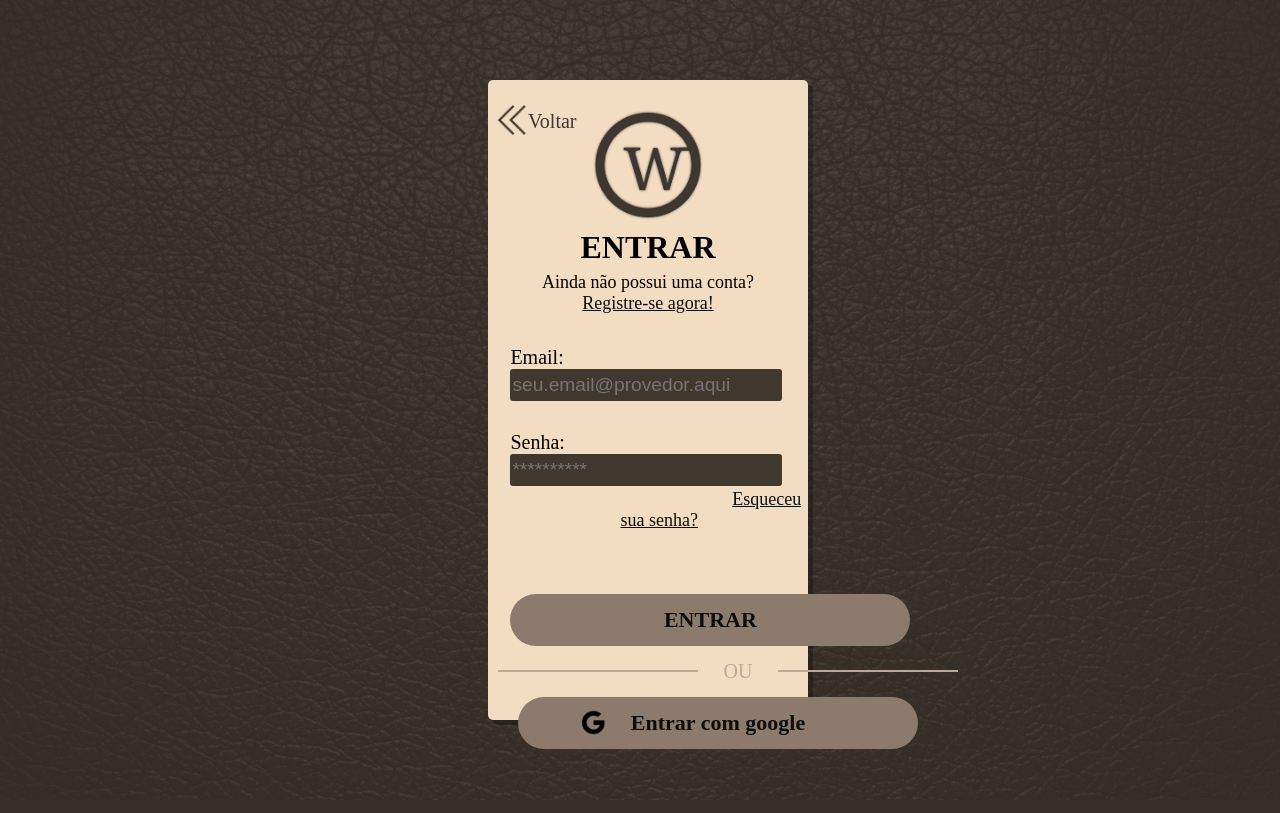
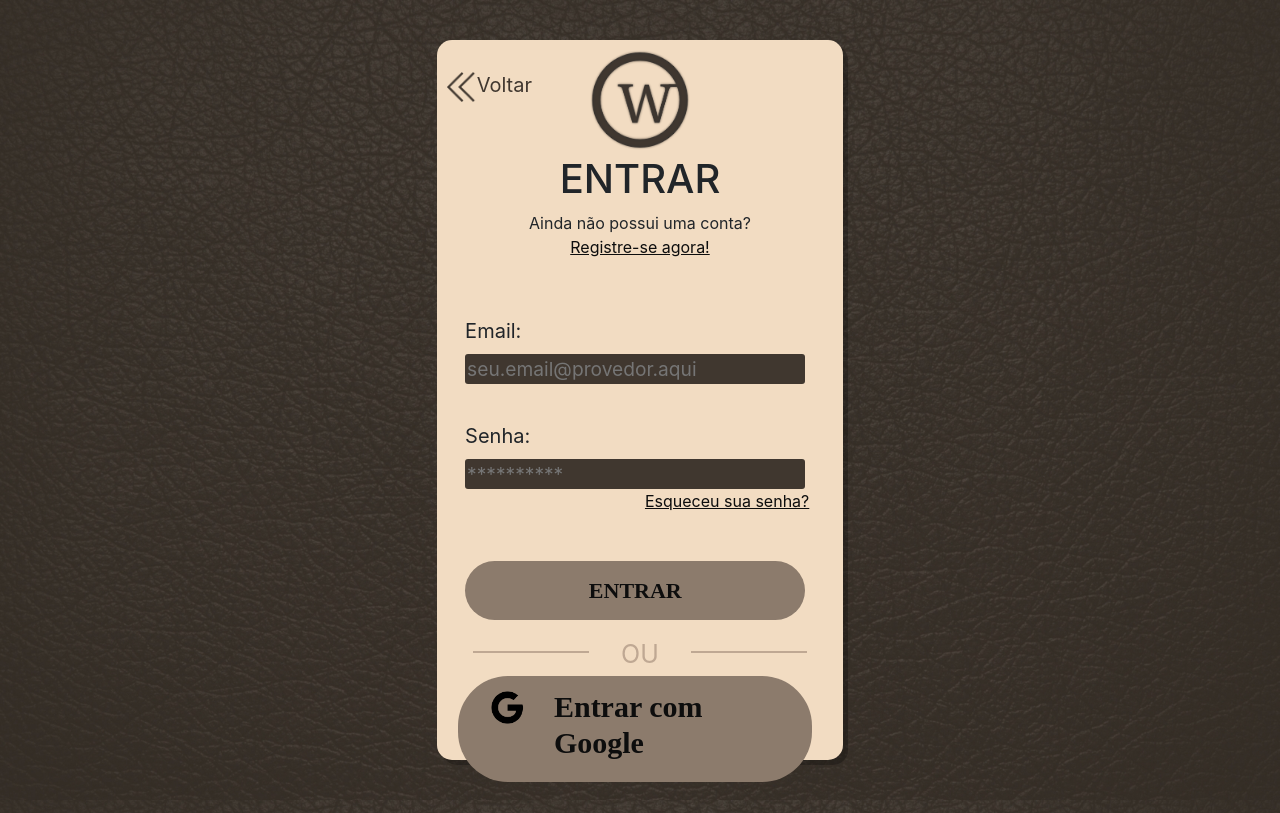
Before and after one commit to fmaachadoo/Werk-UNB-Requisitos-de-Software-2020.2, a Django app: page /login in a window 1280 px wide. Run offline with Django 3.2, Linux system fonts and the light colour scheme; some libraries are stand-ins or nearby versions; some web fonts are replaced.

Commit message:
converted login page to bootstrap

```diff
--- a/src/static/css/general.css
+++ b/src/static/css/general.css
@@ -124,7 +124,7 @@ form input[type='password']{
 
     font-weight: 800;
     font-size: 22px;
-    width: 400px;
+    width: 90%;
 
     margin-bottom: 8%;
 
@@ -133,35 +133,27 @@ form input[type='password']{
 
 .entrarBtn:hover{
     background-color: #BFA893;
+    color: #0d0d0d;
+    text-decoration: none;
 }
 
 
 .line{
     height: 2px;
-    width: 460px;
+    width: 100%;
 
-    margin-left: 10px;
-
-    text-align: center;
+    margin-bottom: 20%;
 
     background-color: #BFA893;
-
-    margin-bottom: 8%;
 }
 
 .tag{
-    position: absolute;
     text-align: center;
 
-    height: 30px;
-    width: 40px;
 
-    margin-left: 200px;
-    margin-top: -10px;
+    margin-top: -15px;
 
-    padding: 0px 20px 0px 20px;
-
-    font-size: 20px;
+    font-size: 25px;
 
     color: #BFA893;
     background-color: #F2DCC2;
@@ -169,5 +161,4 @@ form input[type='password']{
 
 .btnLogo{
     height: 25px;
-    position: absolute;
 }
--- a/src/static/css/login.css
+++ b/src/static/css/login.css
@@ -1,18 +1,12 @@
 .loginCard{
-    max-height: 40vw;
-    max-width: 25vw;
+    height: 90vh;
+    width: 100%;
 
-    min-height: 80vh;
-    min-width: 40vh;
-
-    border-radius: 5px;
+    border-radius: 15px;
 
     box-shadow: 5px 5px rgba(0, 0, 0, 0.253);
 
     background-color: #F2DCC2;
-
-    margin-left: 37.5vw;
-    margin-top: 10vh;
 }
 
 .loginCard h1{
@@ -21,22 +15,16 @@
     text-align: center;
 }
 
-p{
-    font-size: 18px;
-    text-align: center;
-
-
-    margin-top: -15px;
-}
-
-p a{
+.action{
     color: #0d0d0d;
     text-decoration: underline;
 }
 
-p a:hover{
+.action:hover{
     color: #40372F;
+    text-decoration: none;
 }
+
 
 .voltar{
     color: #40372F;
@@ -51,6 +39,7 @@ p a:hover{
 
 .voltar:hover{
     text-decoration: underline;
+    color: #40372F;
 }
 
 .voltar img{
--- a/src/werk/templates/login.html
+++ b/src/werk/templates/login.html
@@ -5,25 +5,84 @@
 {% block content %}
 <link href="{% static 'css/login.css' %}" rel="stylesheet">
 
-<h1>ENTRAR</h1>
-<p>Ainda não possui uma conta?<br><a href="/">Registre-se agora!</a></p>
+<div class="row">
+    <h1 class="col-12" style="text-align: center;">ENTRAR</h1>
+</div>
+<div class="row">
+    <p class="col-12" style="text-align: center;">Ainda não possui uma conta?<br><a class="action" href="/">Registre-se agora!</a></p>
+</div>
+
 
 
 <form>
-    <label for="user">Email:</label><br>
-    <input type="email" id="userEmail" placeholder="seu.email@provedor.aqui"/><br>
+    <div class="row">
+        <div class="col-9">
+            <label for="user" style="text-align: left;">Email:</label>
+        </div>
+    </div>
+    <div class="row">
+        <div class="col-12">
+            <input type="email" id="userEmail" placeholder="seu.email@provedor.aqui"/>
+        </div>
+    </div>
 
-    <label for="passwordLogin">Senha:</label><br>
-    <input type="password" id="passwordLogin" placeholder="**********"/><br>
+
+    <div class="row">
+        <div class="col-9">
+            <label for="password" style="text-align: left;">Senha:</label>
+        </div>
+    </div>
+    <div class="row">
+        <div class="col-12">
+            <input type="password" id="userPassword" placeholder="**********"/>
+        </div>
+    </div>
+    <div class="row">
+        <div class="col-11" style="text-align: right;">
+            <a class="action" href="#">Esqueceu sua senha?</a>
+        </div>
+    </div>
     <br>
-    <p><a href="#" style="margin-left: 215px;">Esqueceu sua senha?</a></p>
+    <br>
+    <div class="row">
+        <div class="col-12">
+            <input type="submit" class="entrarBtn" value="ENTRAR"/>
+        </div>
+    </div>
+</form>
 
-    <input type="submit" class="entrarBtn" value="ENTRAR" style="margin-top: 15%;"/>
-</form>
-    <div class="line">
-        <p class="tag">OU</p>
+<div class="row">
+    <div class="col-1"></div>
+    <div class="col-4">
+        <div class="line"></div>
     </div>
-    <a class="entrarBtn" style="margin-left: 30px" href="https://www.google.com"><img style="margin-left: -50px" class="btnLogo" src="{% static 'images/googleBlack.png' %}">Entrar com google</a>
+
+    <div class="col-2">
+        <div class="tag">OU</div>
+    </div>
+
+    <div class="col-4">
+        <div class="line"></div>
+    </div>
+    <div class="col-1"></div>
+</div>
+
+<div class="row">
+    <div class="col-1"></div>
+    <div style="width: 90%;">
+        <a class="entrarBtn" href="https://www.google.com">
+            <div class="row">
+                <div class="col-1"></div>
+                <div class="col-2" style="text-align: right;">
+                    <img style="height:35px" src="{% static 'images/googleBlack.png' %}"/>
+                </div>
+                <div class="col-8" style="text-align: left;">
+                    <h3 style="font-weight: 800; font-size: 30px;">Entrar com Google</h3>
+                </div>
+            </div>
+        </a>
+    </div>
+</div>
 
 
 {% endblock %}
--- a/src/werk/templates/loginTemplate.html
+++ b/src/werk/templates/loginTemplate.html
@@ -3,18 +3,33 @@
     {% load static %}
     <link href="{% static 'css/login.css' %}" rel="stylesheet">
     <link href="{% static 'css/general.css' %}" rel="stylesheet">
+    <link rel="stylesheet" href="{% static 'css/bootstrap.min.css' %}">
+    <script src="{% static 'js/bootstrap.min.js' %}"></script>
 </head>
 
 
 <html lang="en">
     <body class="bg-image">
-        <div class="loginCard">
-            <a class="voltar" href="/"><img src="{% static 'images/backArrows.png' %}">Voltar</a>
-            <img src="{% static 'images/logo_brown.png' %}" style="height: 110px; margin-left: calc(50% - 55px); margin-top: 30px;">
+        <div class="row" style="margin-top: 5vh;">
+            <div class="col-4">
+            </div>
+            <div class="col-4">
+                <div class="loginCard">
+                    <div class="row">
+                        <div class="col-3">
+                            <a class="voltar" href="/"><img src="{% static 'images/backArrows.png' %}" style="margin-top: 2px;">Voltar</a>
+                        </div>
+                        <div class="col-6" style="text-align: center;">
+                            <img src="{% static 'images/logo_brown.png' %}" style="height: 100px; margin-top: 10px">
+                        </div>
+                    </div>
 
 
-            {% block content %}
-            {% endblock %}
+
+                    {% block content %}
+                    {% endblock %}
+                </div>
+            </div>
         </div>
     </body>
 </html>
```
